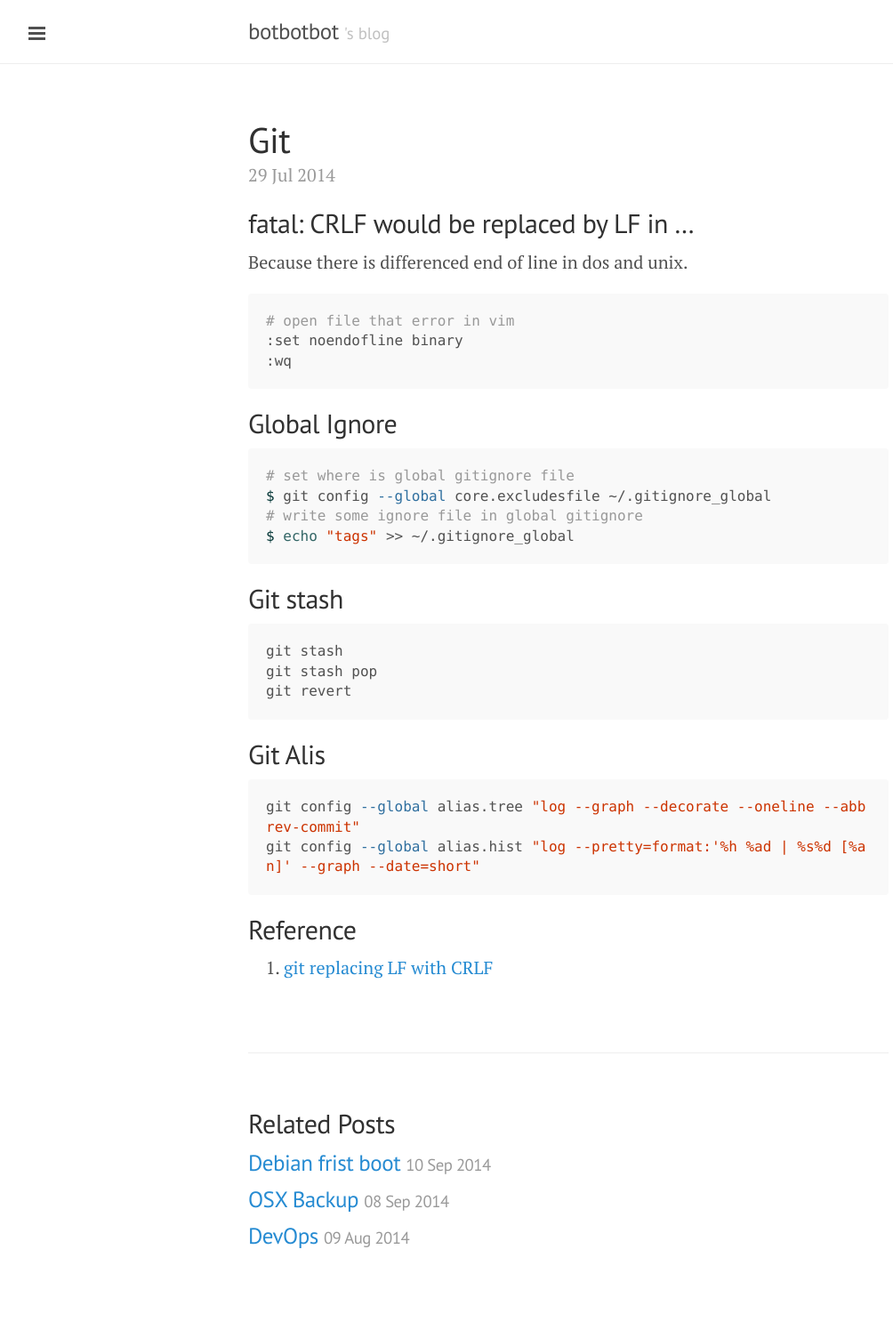
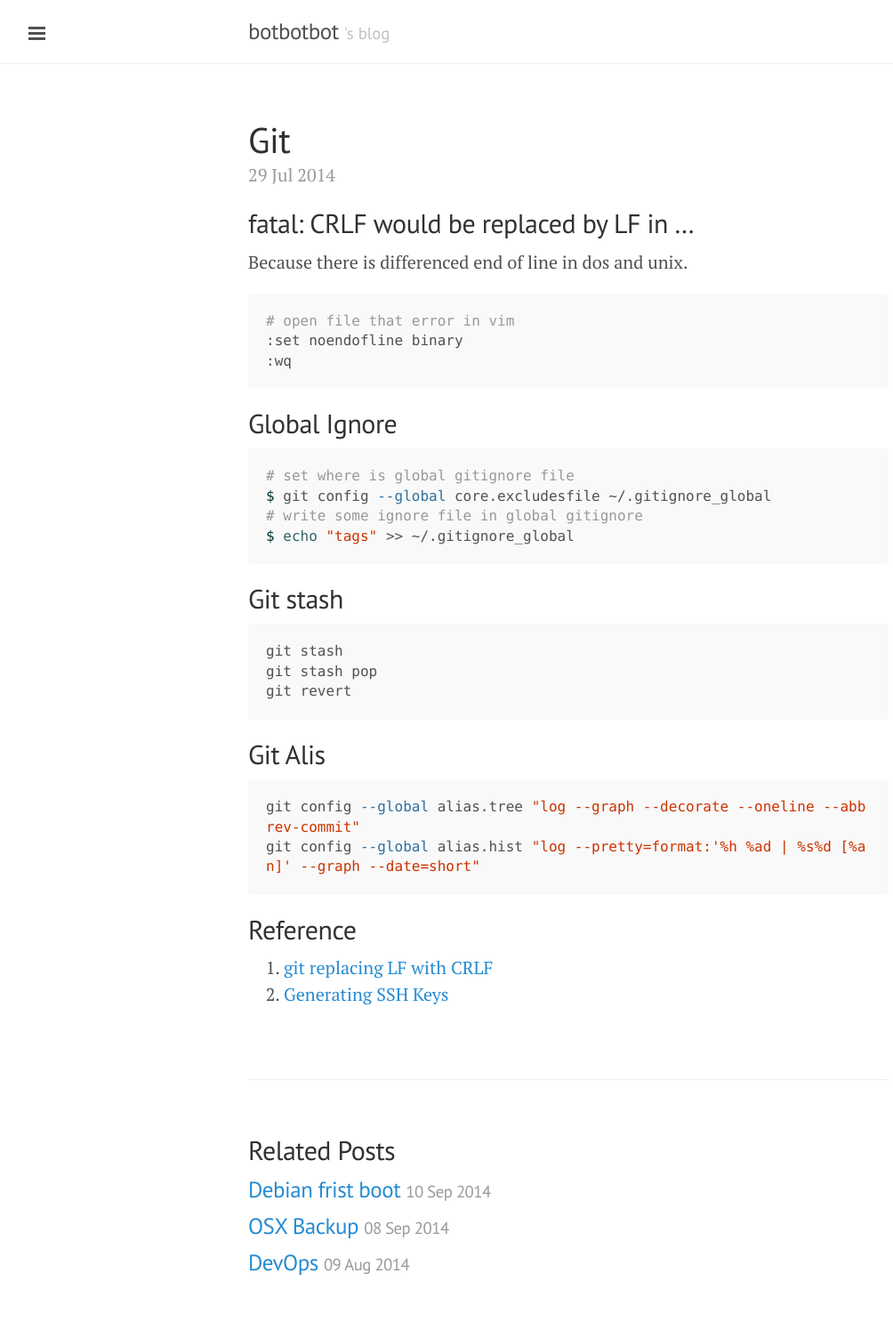
Before and after one commit to ibotdotout/ibotdotout.github.io, a Jekyll site: the page built from _posts/2014-07-29-git.md, in a window 1280 px wide. Shown: the whole page at 89% size, without its empty margins (1-1005 px from the left). Built offline with Jekyll 4.4.1, drawn with Linux system fonts in a browser that asks for light colours; Markdown is read by kramdown in place of the engine named in the settings; before the commit the page ends 1465 px from its top, so only the background shows below that.

Commit message:
update git ssh key

```diff
--- a/_posts/2014-07-29-git.md
+++ b/_posts/2014-07-29-git.md
@@ -42,3 +42,4 @@ git config --global alias.hist "log --pretty=format:'%h %ad | %s%d [%an]' --grap
 
 ## Reference
 1. [git replacing LF with CRLF](http://stackoverflow.com/questions/1967370/git-replacing-lf-with-crlf)
+2. [Generating SSH Keys](https://help.github.com/articles/generating-ssh-keys)
```
